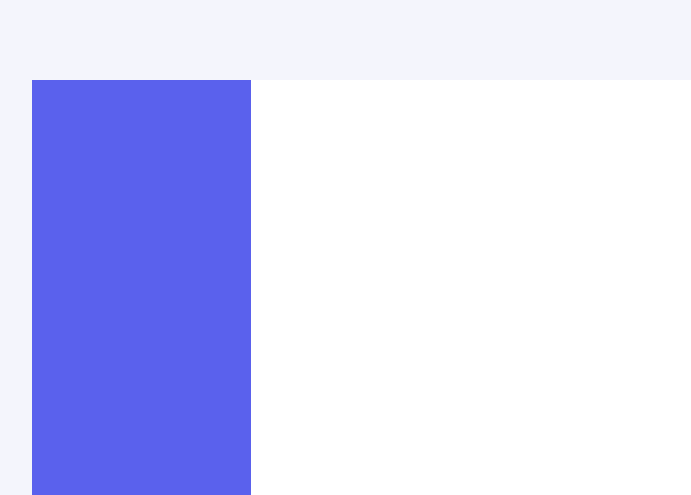
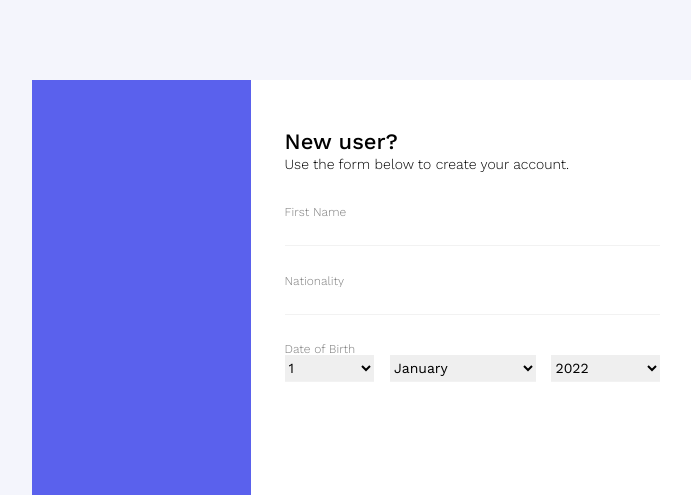
Before and after one commit to StanislauKakhnovich/test-task-VTOP3-dev-version, a website: page app/index.html in a window 1280 px wide. Shown: the top 495 px of the page, without its empty margins (77-768 px from the left). Drawn offline with nearby package versions, Linux system fonts and the light colour scheme; files that its build step writes are made by us from their sources.

Commit message:
first name, nationality, date of birth

```diff
--- a/app/index.html
+++ b/app/index.html
@@ -8,14 +8,73 @@
     <link rel="stylesheet" href="css/style.min.css">
     <link rel="preconnect" href="https://fonts.googleapis.com">
     <link rel="preconnect" href="https://fonts.gstatic.com" crossorigin>
-    <link href="https://fonts.googleapis.com/css2?family=PT+Sans&display=swap" rel="stylesheet">
+    <link href="https://fonts.googleapis.com/css2?family=PT+Sans&family=Work+Sans:wght@300;400;500&display=swap" rel="stylesheet">
 </head>
 <body>
     <div class="container">
         <div class="left-indent">
             <div class="name-indent">Sign up</div>
         </div>
-        <div class="main-form"></div>
+        <div class="main-form">
+            <div class="table-contents">
+                New user?
+            </div>
+            <div class="instruction-form">
+                Use the form below to create your account.
+            </div>
+            <div class="form">
+                <div class="left-form">
+                    <label class="label-form" for="name">First Name</label>
+                    <div class="registration">
+                        <input class="input-form"  id="name" type="text" name="nameUser">
+                    </div>
+                    <datalist id="nationality-list">
+                        <option value="American">
+                        <option value="Belarusian">
+                        <option value="Ukrainian">
+                        <option value="Russian">
+                    </datalist>
+                    <label class="label-form" for="nationality">Nationality</label>
+                    <div class="registration">
+                        <input class="input-form"  id="nationality" type="text" list="nationality-list" name="nationalityUser">
+                        <!-- <select class="input-form" name="nationalityUser">
+                            <option value="1">American</option>
+                            <option value="2">Belarusian</option>
+                            <option value="3">Ukrainian</option>
+                            <option value="4">Russian</option>
+                        </select> -->
+                    </div>
+                    <label class="label-form">Date of Birth</label>
+                    <div class="date-of-birth">
+                        <span>
+                            <select id="day" name="day"></select>
+                        </span>
+                        <span>
+                            <select id="month" name="month">
+                                <option selected>January</option>
+                                <option>February</option>
+                                <option>March</option>
+                                <option>April</option>
+                                <option>May</option>
+                                <option>June</option>
+                                <option>July</option>
+                                <option>August</option>
+                                <option>September</option>
+                                <option>October</option>
+                                <option>November</option>
+                                <option>December</option>
+                            </select>
+                        </span>
+                        <span>
+                            <select id="year" name="year"></select>
+                        </span>
+                    </div>
+                </div>
+                <div class="right-form">
+
+                </div>
+            </div>
+        </div>
     </div>
     <script src="js/main.min.js"></script>
 </body>
--- a/app/js/main.js
+++ b/app/js/main.js
@@ -0,0 +1,76 @@
+
+var yearSelect = document.querySelector('#year');
+var monthSelect = document.querySelector('#month');
+var daySelect = document.querySelector('#day');
+
+var test = document.createElement('input');
+test.type = 'text';
+
+if(test.type === 'text') {
+  populateDays(monthSelect.value);
+  populateYears();
+}
+
+function populateDays(month) {
+  while(daySelect.firstChild){
+    daySelect.removeChild(daySelect.firstChild);
+  }
+  var dayNum;
+
+  if(month === 'January' || month === 'March' || month === 'May' || month === 'July' || month === 'August' || month === 'October' || month === 'December') {
+    dayNum = 31;
+  } else if(month === 'April' || month === 'June' || month === 'September' || month === 'November') {
+    dayNum = 30;
+  } else {
+    var year = yearSelect.value;
+    var leap = (year % 4 === 0 && year % 100 !== 0) || year % 400 === 0;
+    dayNum = leap ? 29 : 28;
+  }
+
+  for(i = 1; i <= dayNum; i++) {
+    var option = document.createElement('option');
+    option.textContent = i;
+    daySelect.appendChild(option);
+  }
+
+  if(previousDay) {
+    daySelect.value = previousDay;
+
+    if(daySelect.value === "") {
+      daySelect.value = previousDay - 1;
+    }
+
+    if(daySelect.value === "") {
+      daySelect.value = previousDay - 2;
+    }
+
+    if(daySelect.value === "") {
+      daySelect.value = previousDay - 3;
+    }
+  }
+}
+
+function populateYears() {
+  var date = new Date();
+  var year = date.getFullYear();
+
+  for(var i = 0; i <= 100; i++) {
+    var option = document.createElement('option');
+    option.textContent = year-i;
+    yearSelect.appendChild(option);
+  }
+}
+
+yearSelect.onchange = function() {
+  populateDays(monthSelect.value);
+}
+
+monthSelect.onchange = function() {
+  populateDays(monthSelect.value);
+}
+
+var previousDay;
+
+daySelect.onchange = function() {
+  previousDay = daySelect.value;
+}
--- a/app/scss/style.scss
+++ b/app/scss/style.scss
@@ -34,4 +34,98 @@ body {
 }
 .main-form {
     margin-left: 17.15vw;
+    .table-contents {
+        font-family: 'Work Sans', sans-serif;
+        font-size: 22px;
+        font-weight: 500;
+        line-height: 100%;
+        text-align: left;
+        vertical-align: top;
+        padding-top: 6.42vh;
+        padding-left: 2.6vw;
+        height: 26px;
+    }
+    .instruction-form {
+        font-family: 'Work Sans', sans-serif;
+        font-size: 14px;
+        font-weight: 300;
+        line-height: 100%;
+        text-align: left;
+        vertical-align: bottom;
+        padding-left: 2.6vw;
+        height: 16px;
+        margin-bottom: 3.33vh;
+
+    }
+    .left-form {
+        padding-left: 2.6vw;
+        #name,
+        #nationality{
+            margin-bottom: 2.8vh;
+        }
+    }
+
+    .label-form{
+        font-family: 'Work Sans', sans-serif;
+        font-size: 12px;
+        font-weight: 300;
+        line-height: 100%;
+        text-align: left;
+        vertical-align: bottom;
+        color: #7C7C7C;
+        height: 14px;
+    }
+
+    .input-form {
+        outline: none;
+        width: 29.31vw;
+        border: none;
+        border-bottom: solid #F2F2F2 0.7px;
+        padding: 0;
+        margin: 0;
+        font-family: 'Work Sans', sans-serif;
+        font-size: 14px;
+        font-weight: 400;
+        line-height: 100%;
+        text-align: left;
+        vertical-align: top;
+        height: 27.2px;
+    }
+    option {
+        padding: 0;
+        margin: 0;
+        text-align: left;
+    }
+    #day,
+    #month,
+    #year {
+        outline: none;
+        border: none;
+        border-bottom: solid #F2F2F2 0.7px;
+        padding: 0;
+        margin: 0;
+        font-family: 'Work Sans', sans-serif;
+        font-size: 14px;
+        font-weight: 400;
+        line-height: 100%;
+        text-align: left;
+        vertical-align: top;
+        height: 27.2px;
+    }
+    #day{
+        width: 7vw;
+        //margin-right: 1.239vw;
+    }
+    #month{
+        width: 11.375vw;
+        //margin-right: 1.239vw;
+    }
+    #year{
+        width: 8.458vw;
+    }
+    .date-of-birth{
+        width: 29.31vw;
+        display: flex;
+        justify-content: space-between;
+    }
 }
```
Also changed, not shown: app/css/style.min.css, app/js/main.min.js.
